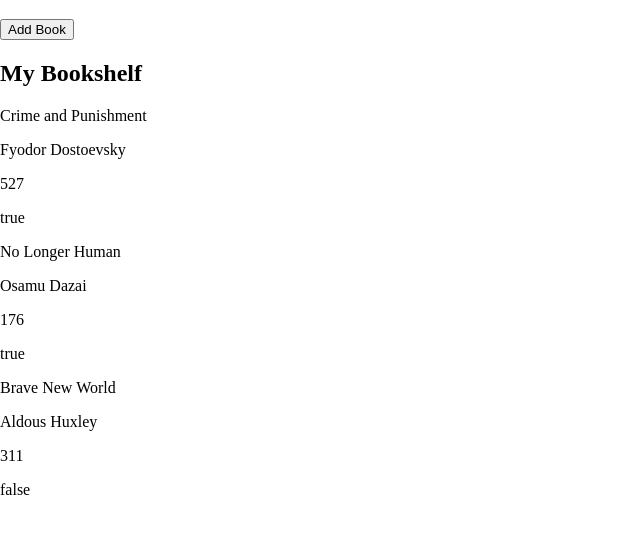
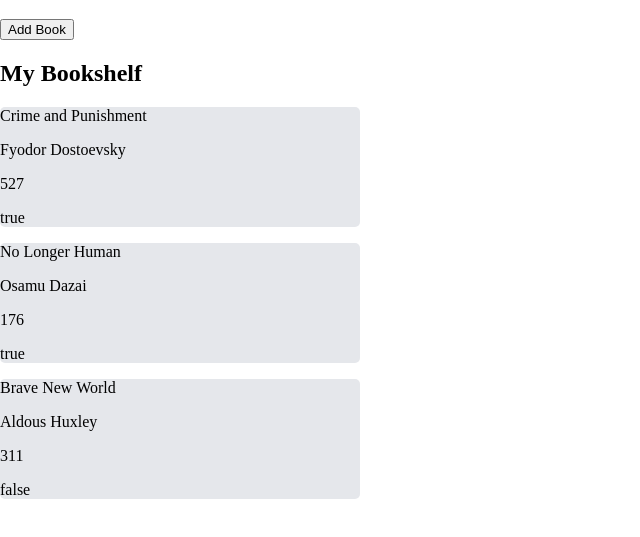
Before and after one commit to CNL-Dev/library, a plain HTML site: page index.html in a window 1280 px wide. Shown: the part 61-598 px from the top of the page, without its empty margins (0-640 px from the left). Drawn offline with Linux system fonts and the light colour scheme.

Commit message:
style: add style for book-content

```diff
--- a/style.css
+++ b/style.css
@@ -1,8 +1,15 @@
 :root {
-
+    --grey: #e5e7eb;
 }
 
 body {
     padding: 0;
     margin: 0;
 }
+
+.book-content {
+    background-color: var(--grey);
+    border-radius: 5px;
+    min-width: 15vh;
+    max-width: 45vh;
+}
```
